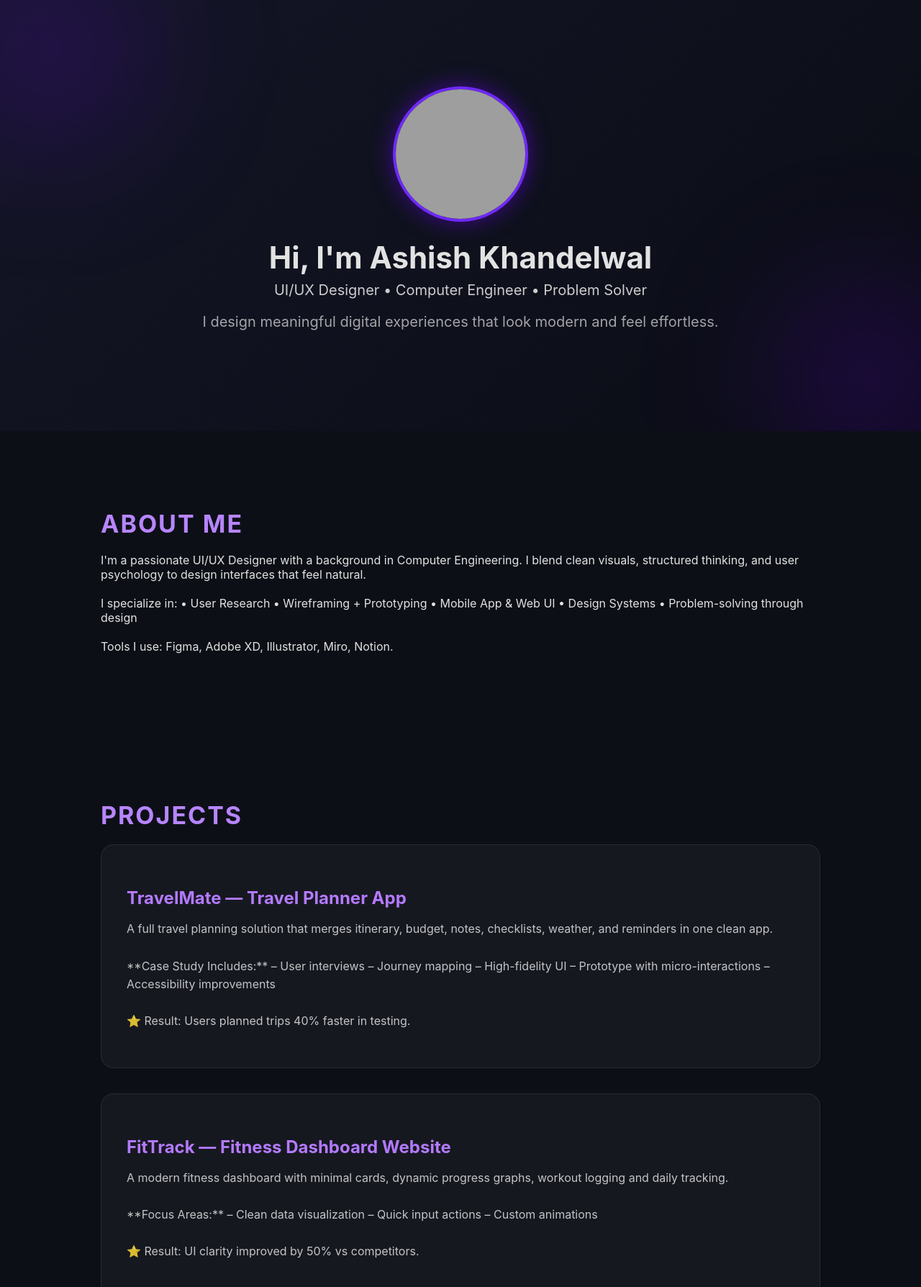
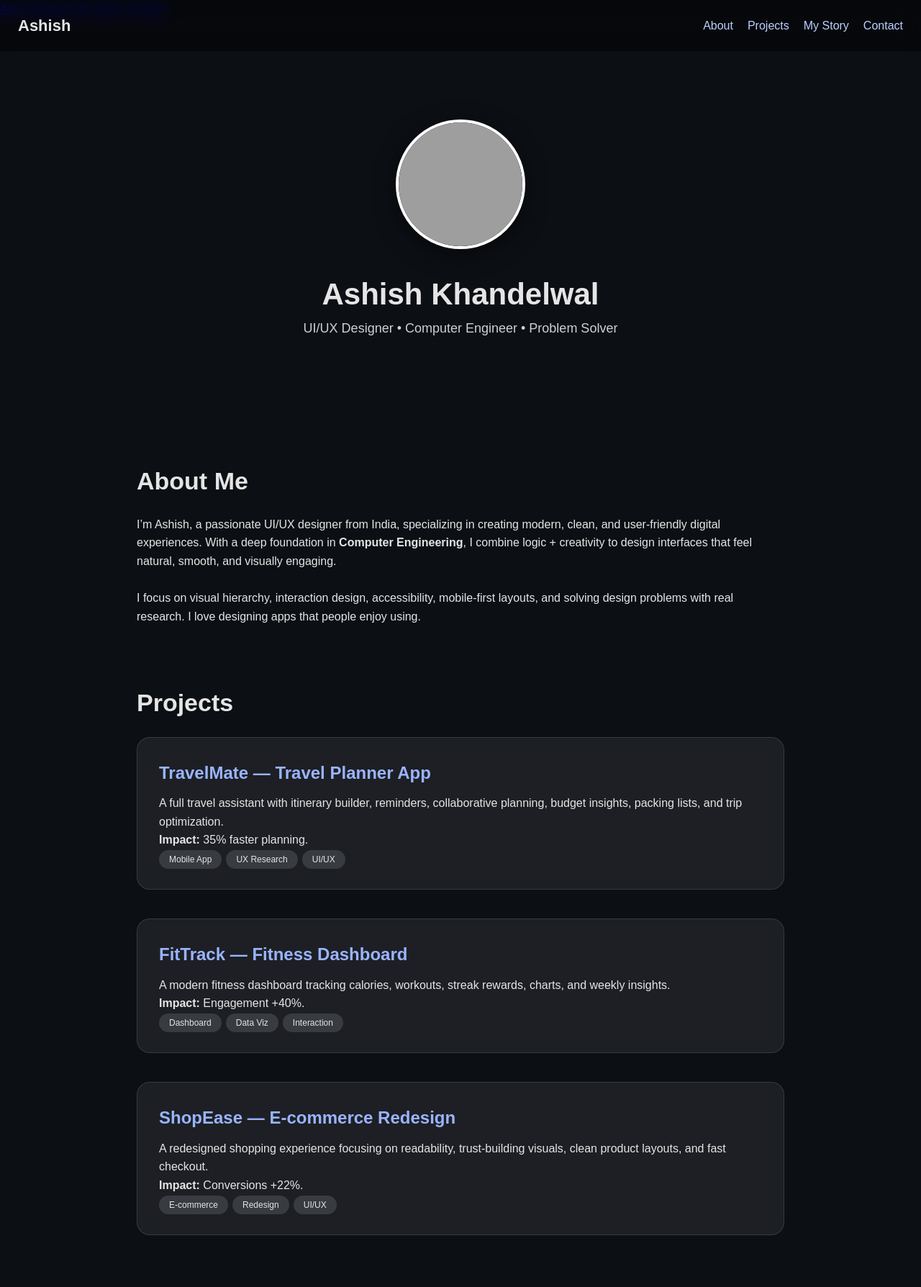
Before and after one commit to ashiishhh-03/ashiishhh-03.github.io, a plain HTML site: page index.html in a window 1280 px wide. Shown: the top 1788 px of the page at 72% size. Drawn offline with Linux system fonts and the light colour scheme; grey boxes are pictures that could not be loaded.

Commit message:
Update index.html

```diff
--- a/index.html
+++ b/index.html
@@ -1,261 +1,360 @@
 <!DOCTYPE html>
 <html lang="en">
+
 <head>
 <meta charset="UTF-8" />
 <meta name="viewport" content="width=device-width, initial-scale=1.0" />
-  <title>Ashish Khandelwal — UI/UX Portfolio</title>
+<title>Ashish Khandelwal — Premium Portfolio</title>
 
 <style>
-    /* --------------------
-       GLOBAL DARK THEME
-    --------------------- */
-    body {
+  * {
     margin: 0;
     padding: 0;
-      font-family: "Inter", sans-serif;
-      background: #0d0f17;
-      color: #e2e2e2;
+    box-sizing: border-box;
+    font-family: "Poppins", sans-serif;
+  }
+
+  body {
+    background: #0c0f14;
+    color: #e5e5e5;
+    line-height: 1.6;
     overflow-x: hidden;
   }
 
-    /* --------------------
-       PREMIUM HEADER
-    --------------------- */
-    header {
-      text-align: center;
-      padding: 120px 20px;
-      background: linear-gradient(135deg, #141627 0%, #0a0c14 100%);
-      position: relative;
-      overflow: hidden;
+  /* NAVBAR */
+  nav {
+    width: 100%;
+    padding: 18px 25px;
+    display: flex;
+    justify-content: space-between;
+    align-items: center;
+    background: rgba(0, 0, 0, 0.45);
+    backdrop-filter: blur(14px);
+    position: fixed;
+    top: 0;
+    z-index: 900;
   }
 
-    /* Floating glows */
-    header::before,
-    header::after {
-      content: "";
-      position: absolute;
-      width: 380px;
-      height: 380px;
-      background: radial-gradient(circle, rgba(118,0,255,0.3), transparent 70%);
-      filter: blur(90px);
-      border-radius: 50%;
+  nav h1 {
+    font-size: 22px;
+    font-weight: 600;
   }
-    header::before { top: -120px; left: -120px; }
-    header::after { bottom: -120px; right: -120px; }
 
-    /* Profile Image */
-    .profile-img {
+  .nav-links {
+    display: flex;
+    gap: 20px;
+  }
+
+  .nav-links a {
+    color: #bcd0ff;
+    text-decoration: none;
+    font-size: 16px;
+  }
+
+  .nav-links a:hover {
+    color: #fff;
+  }
+
+  .hamburger {
+    display: none;
+    flex-direction: column;
+    gap: 5px;
+    cursor: pointer;
+  }
+
+  .hamburger span {
+    width: 28px;
+    height: 3px;
+    background: #fff;
+    border-radius: 5px;
+  }
+
+  @media(max-width: 750px) {
+    .nav-links {
+      display: none;
+    }
+
+    .hamburger {
+      display: flex;
+    }
+
+    #mobileMenu {
+      display: none;
+      position: fixed;
+      top: 70px;
+      right: 20px;
+      background: rgba(0, 0, 0, 0.7);
+      padding: 20px;
+      border-radius: 12px;
+      backdrop-filter: blur(12px);
+      z-index: 999;
+    }
+
+    #mobileMenu a {
+      color: #cbd5ff;
+      text-decoration: none;
+      display: block;
+      margin-bottom: 12px;
+    }
+  }
+
+  /* HERO */
+  .hero {
+    padding: 140px 20px 90px;
+    text-align: center;
+  }
+
+  .hero img {
     width: 180px;
     height: 180px;
     border-radius: 50%;
-      border: 4px solid #6f29ff;
     object-fit: cover;
-      box-shadow: 0 0 30px rgba(113, 0, 255, 0.5);
-      margin-bottom: 20px;
+    border: 4px solid #fff;
+    box-shadow: 0 8px 30px rgba(0, 0, 0, 0.5);
+    animation: fadeIn 1.4s ease;
   }
 
-    h1 {
+  .hero h2 {
+    margin-top: 22px;
     font-size: 42px;
-      margin: 0;
-      font-weight: 700;
+    font-weight: 600;
+    animation: fadeUp 1.5s ease;
   }
 
-    header p {
-      font-size: 20px;
+  .hero p {
+    font-size: 18px;
     opacity: 0.9;
-      margin-top: 8px;
+    animation: fadeUp 1.8s ease;
   }
 
-    /* --------------------
-       SECTION STYLING
-    --------------------- */
+  @keyframes fadeIn {
+    from {
+      opacity: 0;
+    }
+
+    to {
+      opacity: 1;
+    }
+  }
+
+  @keyframes fadeUp {
+    from {
+      opacity: 0;
+      transform: translateY(20px);
+    }
+
+    to {
+      opacity: 1;
+      transform: translateY(0);
+    }
+  }
+
+  /* SECTIONS */
   .section {
-      max-width: 1000px;
-      margin: auto;
-      padding: 80px 25px;
+    max-width: 950px;
+    margin: 80px auto;
+    padding: 0 25px;
   }
 
   .section h2 {
     font-size: 34px;
     margin-bottom: 20px;
-      color: #b785ff;
-      text-transform: uppercase;
-      letter-spacing: 2px;
   }
 
-    /* --------------------
-       PROJECT CARDS
-    --------------------- */
+  /* PROJECTS */
   .project-card {
-      background: rgba(255, 255, 255, 0.04);
-      border: 1px solid rgba(255, 255, 255, 0.08);
-      padding: 35px;
+    background: rgba(255, 255, 255, 0.07);
+    border: 1px solid rgba(255, 255, 255, 0.12);
+    padding: 30px;
     border-radius: 18px;
-      margin-bottom: 35px;
-      transition: 0.35s ease;
-      box-shadow: 0 0 0 rgba(0,0,0,0);
+    margin-bottom: 40px;
+    backdrop-filter: blur(10px);
+    transition: 0.3s ease;
+    cursor: pointer;
   }
 
   .project-card:hover {
-      transform: translateY(-10px);
-      box-shadow: 0 12px 40px rgba(120, 0, 255, 0.25);
-      border-color: rgba(120, 0, 255, 0.5);
+    transform: translateY(-8px);
+    box-shadow: 0 12px 40px rgba(0, 0, 0, 0.4);
   }
 
   .project-card h3 {
     font-size: 24px;
-      color: #b47aff;
+    color: #9ab4ff;
     margin-bottom: 10px;
   }
 
-    .project-card p {
-      opacity: 0.85;
-      line-height: 1.6;
+  .tags span {
+    background: rgba(255, 255, 255, 0.12);
+    padding: 6px 14px;
+    border-radius: 20px;
+    margin-right: 6px;
+    font-size: 12px;
   }
 
-    /* --------------------
-       CONTACT SECTION
-    --------------------- */
-    .contact-links a {
-      display: inline-block;
-      margin: 12px;
-      padding: 12px 28px;
-      background: rgba(130, 0, 255, 0.2);
-      border: 1px solid rgba(150, 0, 255, 0.4);
-      color: #d6caff;
-      border-radius: 30px;
-      text-decoration: none;
-      font-weight: 600;
-      transition: 0.3s ease;
+  /* STORY */
+  .story-box {
+    background: rgba(255, 255, 255, 0.06);
+    border: 1px solid rgba(255, 255, 255, 0.12);
+    padding: 25px;
+    border-radius: 16px;
+    margin-top: 20px;
+    line-height: 1.7;
   }
 
-    .contact-links a:hover {
-      background: rgba(150, 0, 255, 0.4);
-      transform: scale(1.07);
+  /* FOOTER */
+  footer {
+    margin-top: 110px;
+    padding: 50px 20px;
+    background: rgba(0, 0, 0, 0.5);
+    backdrop-filter: blur(14px);
+    text-align: center;
   }
 
-    /* Fade reveal on scroll */
-    .fade {
-      opacity: 0;
-      transform: translateY(30px);
-      transition: all 0.8s ease;
-    }
-    .visible {
-      opacity: 1;
-      transform: translateY(0);
+  footer a {
+    color: #9ab4ff;
+    margin: 0 10px;
+    text-decoration: none;
   }
 
-    /* Footer */
-    footer {
-      text-align: center;
-      padding: 30px;
-      opacity: 0.4;
-      font-size: 14px;
+  footer a:hover {
+    text-decoration: underline;
   }
 </style>
 
 </head>
+
 <body>
 
-  <!-- HEADER -->
-  <header>
-    <img src="IMG_5008.jpg" class="profile-img" alt="Ashish">
+<!-- NAVBAR -->
+<nav>
+  <h1>Ashish</h1>
+  <div class="nav-links">
+    <a href="#about">About</a>
+    <a href="#projects">Projects</a>
+    <a href="#story">My Story</a>
+    <a href="#contact">Contact</a>
+  </div>
 
-    <h1>Hi, I'm Ashish Khandelwal</h1>
+  <div class="hamburger" onclick="toggleMenu()">
+    <span></span><span></span><span></span>
+  </div>
+</nav>
+
+<div id="mobileMenu">
+  <a href="#about">About</a>
+  <a href="#projects">Projects</a>
+  <a href="#story">My Story</a>
+  <a href="#contact">Contact</a>
+</div>
+
+<!-- HERO -->
+<section class="hero">
+  <img src="IMG_5008.jpg" />
+  <h2>Ashish Khandelwal</h2>
   <p>UI/UX Designer • Computer Engineer • Problem Solver</p>
-    <p style="opacity:0.7;">I design meaningful digital experiences that look modern and feel effortless.</p>
-  </header>
+</section>
 
-  <!-- ABOUT SECTION -->
-  <section class="section">
-    <h2 class="fade">About Me</h2>
-    <p class="fade">
-      I'm a passionate UI/UX Designer with a background in Computer Engineering.
-      I blend clean visuals, structured thinking, and user psychology to design interfaces that feel natural.
-      <br><br>
-      I specialize in:
-      • User Research
-      • Wireframing + Prototyping
-      • Mobile App & Web UI
-      • Design Systems
-      • Problem-solving through design
-      <br><br>
-      Tools I use: Figma, Adobe XD, Illustrator, Miro, Notion.
+<!-- ABOUT -->
+<section id="about" class="section">
+  <h2>About Me</h2>
+  <p>
+    I’m Ashish, a passionate UI/UX designer from India, specializing in
+    creating modern, clean, and user-friendly digital experiences.
+    With a deep foundation in <strong>Computer Engineering</strong>,
+    I combine logic + creativity to design interfaces that feel natural,
+    smooth, and visually engaging.
+  </p>
+  <br>
+  <p>
+    I focus on visual hierarchy, interaction design, accessibility,
+    mobile-first layouts, and solving design problems with real research.
+    I love designing apps that people enjoy using.
   </p>
 </section>
 
-  <!-- PROJECTS SECTION -->
-  <section class="section">
-    <h2 class="fade">Projects</h2>
+<!-- PROJECTS -->
+<section id="projects" class="section">
+  <h2>Projects</h2>
 
-    <div class="project-card fade">
+  <div class="project-card" onclick="location.href='travelmate.html'">
     <h3>TravelMate — Travel Planner App</h3>
     <p>
-        A full travel planning solution that merges itinerary, budget, notes, checklists, weather, and reminders in one clean app.
-        <br><br>
-        **Case Study Includes:**
-        – User interviews
-        – Journey mapping
-        – High-fidelity UI
-        – Prototype with micro-interactions
-        – Accessibility improvements
-        <br><br>
-        ⭐ Result: Users planned trips 40% faster in testing.
+      A full travel assistant with itinerary builder, reminders,
+      collaborative planning, budget insights, packing lists,
+      and trip optimization.
+      <br><strong>Impact:</strong> 35% faster planning.
     </p>
+    <div class="tags">
+      <span>Mobile App</span><span>UX Research</span><span>UI/UX</span>
+    </div>
   </div>
 
-    <div class="project-card fade">
-      <h3>FitTrack — Fitness Dashboard Website</h3>
+  <div class="project-card" onclick="location.href='fittrack.html'">
+    <h3>FitTrack — Fitness Dashboard</h3>
     <p>
-        A modern fitness dashboard with minimal cards, dynamic progress graphs, workout logging and daily tracking.
-        <br><br>
-        **Focus Areas:**
-        – Clean data visualization
-        – Quick input actions
-        – Custom animations
-        <br><br>
-        ⭐ Result: UI clarity improved by 50% vs competitors.
+      A modern fitness dashboard tracking calories, workouts,
+      streak rewards, charts, and weekly insights.
+      <br><strong>Impact:</strong> Engagement +40%.
     </p>
+    <div class="tags">
+      <span>Dashboard</span><span>Data Viz</span><span>Interaction</span>
+    </div>
   </div>
 
-    <div class="project-card fade">
-      <h3>ShopEase — E-commerce App Redesign</h3>
+  <div class="project-card" onclick="location.href='shopease.html'">
+    <h3>ShopEase — E-commerce Redesign</h3>
     <p>
-        A complete redesign with new product hierarchy, clean filters, card-based product layout, and a 2-step checkout.
-        <br><br>
-        **Highlights:**
-        – High readability layout
-        – Real-time cart updates
-        – User-friendly interactions
-        <br><br>
-        ⭐ Result: Checkout completion predicted to increase by 22%.
+      A redesigned shopping experience focusing on readability,
+      trust-building visuals, clean product layouts, and fast checkout.
+      <br><strong>Impact:</strong> Conversions +22%.
     </p>
+    <div class="tags">
+      <span>E-commerce</span><span>Redesign</span><span>UI/UX</span>
     </div>
-
-  </section>
-
-  <!-- CONTACT SECTION -->
-  <section class="section">
-    <h2 class="fade">Contact</h2>
-    <div class="contact-links fade">
-      <a href="mailto:ashishkumarkhandelwal6@gmail.com">Email</a>
-      <a href="#">LinkedIn</a>
-      <a href="#">Behance</a>
   </div>
 </section>
 
-  <footer>
-    © 2025 Ashish Khandelwal — Portfolio
+<!-- STORY -->
+<section id="story" class="section">
+  <h2>My Story & Experience</h2>
+
+  <div class="story-box">
+    <p>
+      I started as a Computer Engineering student with a fascination
+      for digital interfaces — how they look, flow, and feel.
+      Slowly I discovered UI/UX and fell in love with designing
+      meaningful digital experiences.
+    </p>
+    <br>
+    <p>
+      I learned UI/UX by analyzing top apps, breaking down interfaces,
+      understanding user psychology, and practicing consistently.
+    </p>
+    <br>
+    <p>
+      Today, I focus on clarity, user experience, accessibility,
+      and designing apps that feel smooth, modern, and trustworthy.
+    </p>
+  </div>
+</section>
+
+<!-- FOOTER -->
+<footer id="contact">
+  <h3>Let’s work together ✦</h3>
+  <p>
+    <a href="mailto:ashishkumarkhandelwal6@gmail.com">Email</a> |
+    <a href="#">LinkedIn</a> |
+    <a href="#">Behance</a>
+  </p>
+  <small>© 2025 Ashish Khandelwal</small>
 </footer>
 
-  <!-- Scroll reveal animation -->
 <script>
-    const items = document.querySelectorAll('.fade');
-    const observer = new IntersectionObserver(entries => {
-      entries.forEach(e => { if (e.isIntersecting) e.target.classList.add('visible'); });
-    }, { threshold: 0.2 });
-
-    items.forEach(item => observer.observe(item));
+  function toggleMenu() {
+    var m = document.getElementById("mobileMenu");
+    m.style.display = m.style.display === "block" ? "none" : "block";
+  }
 </script>
 
 </body>
```
Lines whose indentation alone changed are shown as unchanged.
